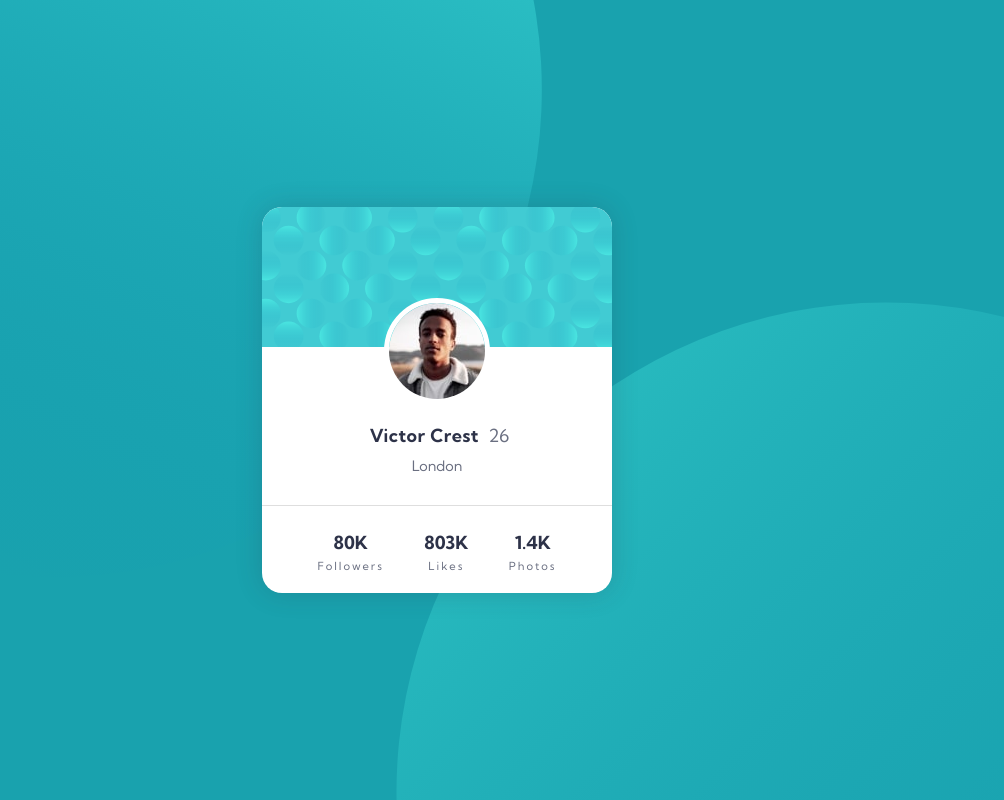
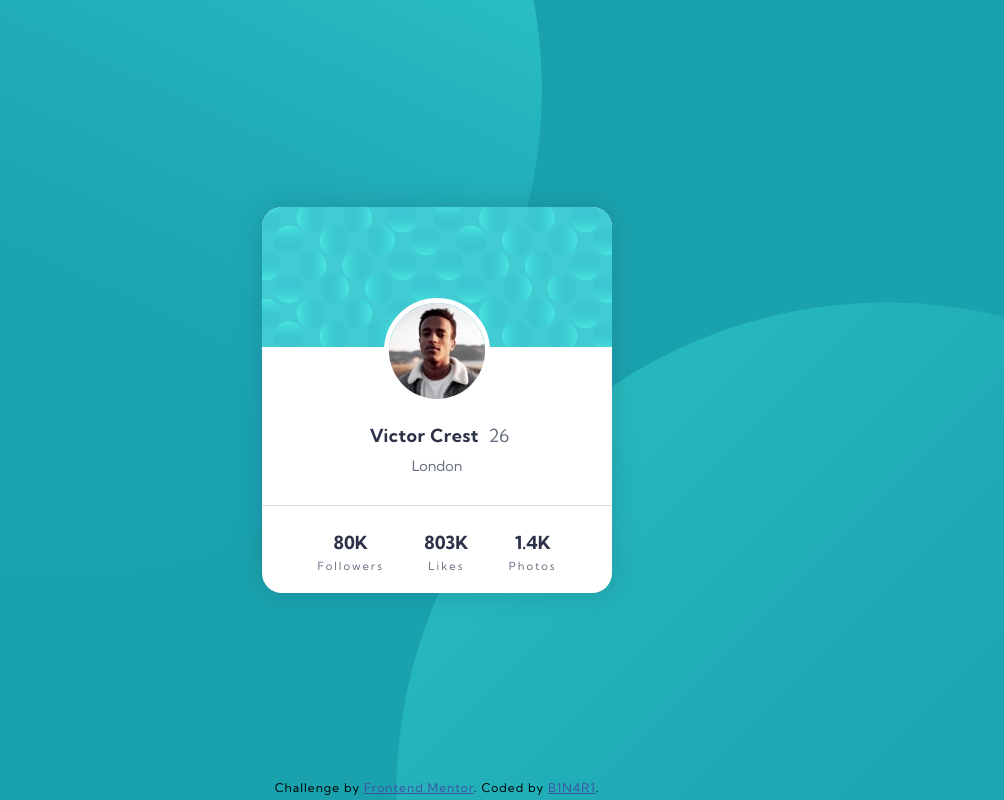
Before and after one commit to B1N4R1/profile-card-component, a plain HTML site: page index.html in a window 1280 px wide. Shown: the whole page, without its empty margins (203-1207 px from the left). Drawn offline with Linux system fonts and the light colour scheme.

Commit message:
Add Attributions

```diff
--- a/index.html
+++ b/index.html
@@ -12,11 +12,6 @@
   <link rel="preconnect" href="https://fonts.gstatic.com">
   <link href="https://fonts.googleapis.com/css2?family=Kumbh+Sans:wght@400;700&display=swap" rel="stylesheet">
 
-  <!-- Feel free to remove these styles or customise in your own stylesheet 👍 -->
-  <style>
-    .attribution { font-size: 11px; text-align: center; }
-    .attribution a { color: hsl(228, 45%, 44%); }
-  </style>
 </head>
 <body>
 
--- a/main.css
+++ b/main.css
@@ -126,3 +126,24 @@ html, body{
     font-size: .7rem;
     letter-spacing: 2px;
 }
+
+
+/*
+
+######### Attribution #########
+
+*/
+
+.attribution {
+    left: 50%;
+    bottom: 5px;
+    position: absolute;
+    transform: translateX(-50%);
+    font-size: 12px;
+    text-align: center;
+    letter-spacing: 1px;
+}
+
+.attribution a {
+    color: hsl(228, 45%, 44%);
+}
```
